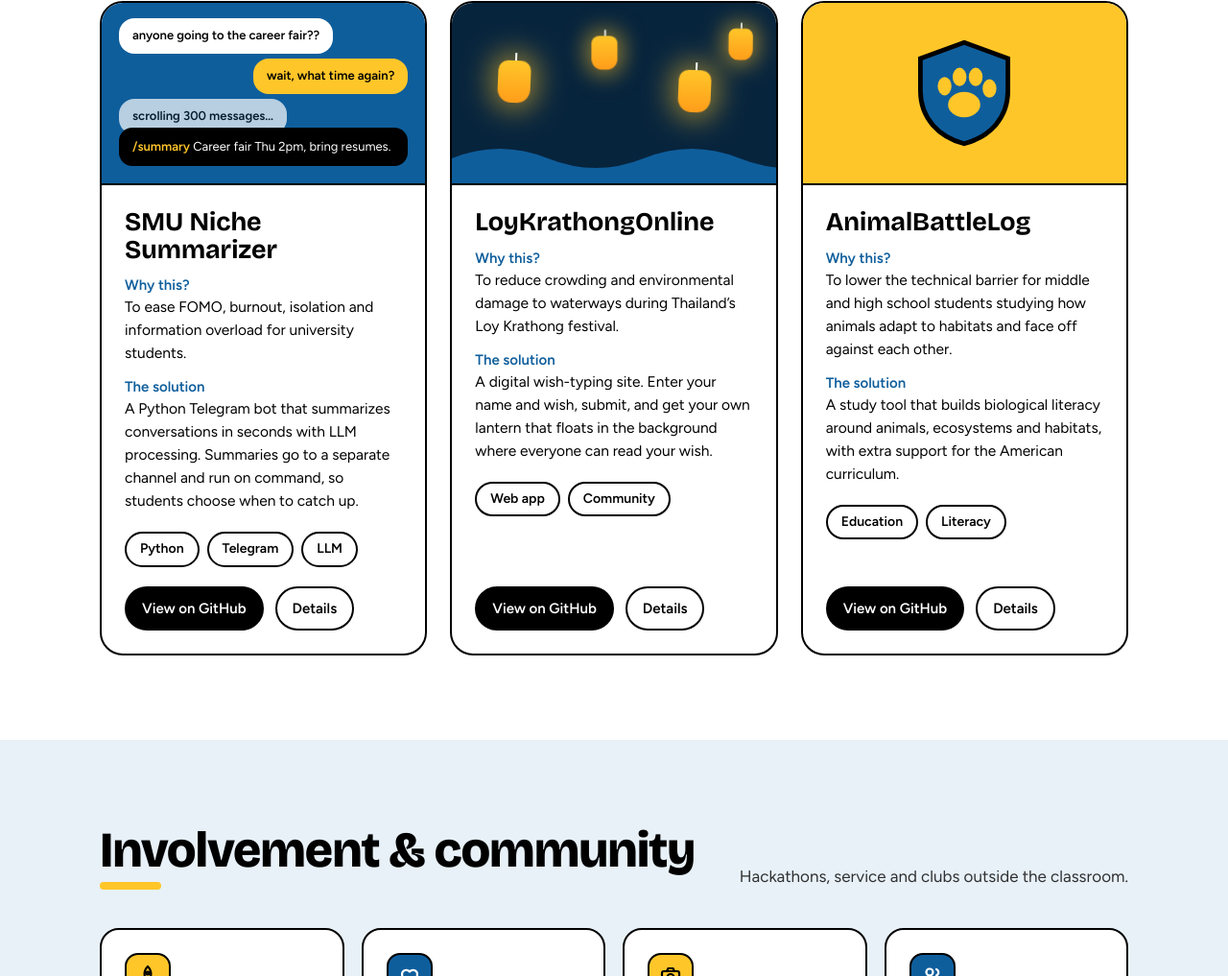
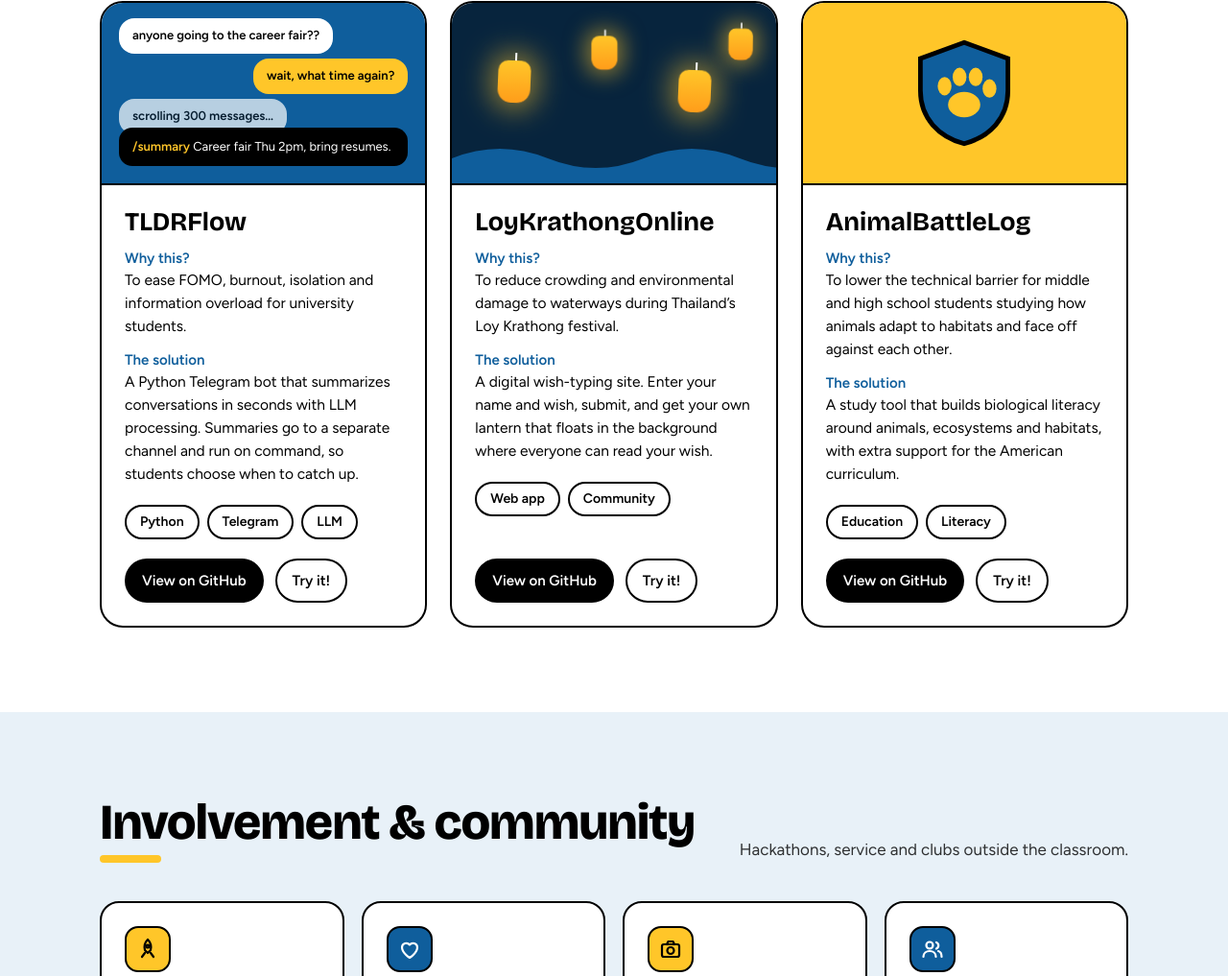
Before and after one commit to EAZYCODER2415/portfolio, a plain HTML site: page index.html in a window 1280 px wide. Shown: the part 2213-3230 px from the top of the page at 96% size. Drawn offline with nearby package versions, Linux system fonts and the light colour scheme.

Commit message:
Updated links to project

```diff
--- a/index.html
+++ b/index.html
@@ -167,11 +167,11 @@ footer a{margin-left:16px;text-decoration:none}footer a:hover{color:var(--y)}
 <div class="bub" style="left:18px;top:100px;opacity:.7">scrolling 300 messages…</div>
 <div class="sum"><b>/summary</b> Career fair Thu 2pm, bring resumes.</div>
 </div>
-<div class="pb"><h3>SMU Niche Summarizer</h3>
+<div class="pb"><h3>TLDRFlow</h3>
 <div><h4>Why this?</h4><p>To ease FOMO, burnout, isolation and information overload for university students.</p></div>
 <div><h4>The solution</h4><p>A Python Telegram bot that summarizes conversations in seconds with LLM processing. Summaries go to a separate channel and run on command, so students choose when to catch up.</p></div>
 <div class="chips"><span class="chip">Python</span><span class="chip">Telegram</span><span class="chip">LLM</span></div>
-<div class="row"><a class="btn sm" href="#">View on GitHub</a><a class="btn o sm" href="#">Details</a></div></div>
+<div class="row"><a class="btn sm" href="https://github.com/EAZYCODER2415/tldr-bot-telegram">View on GitHub</a><a class="btn o sm" href="https://t.me/tldrflow_bot">Try it!</a></div></div>
 </article>
 
 <article class="proj">
@@ -183,7 +183,7 @@ footer a{margin-left:16px;text-decoration:none}footer a:hover{color:var(--y)}
 <div><h4>Why this?</h4><p>To reduce crowding and environmental damage to waterways during Thailand’s Loy Krathong festival.</p></div>
 <div><h4>The solution</h4><p>A digital wish-typing site. Enter your name and wish, submit, and get your own lantern that floats in the background where everyone can read your wish.</p></div>
 <div class="chips"><span class="chip">Web app</span><span class="chip">Community</span></div>
-<div class="row"><a class="btn sm" href="#">View on GitHub</a><a class="btn o sm" href="#">Details</a></div></div>
+<div class="row"><a class="btn sm" href="#">View on GitHub</a><a class="btn o sm" href="#">Try it!</a></div></div>
 </article>
 
 <article class="proj">
@@ -194,7 +194,7 @@ footer a{margin-left:16px;text-decoration:none}footer a:hover{color:var(--y)}
 <div><h4>Why this?</h4><p>To lower the technical barrier for middle and high school students studying how animals adapt to habitats and face off against each other.</p></div>
 <div><h4>The solution</h4><p>A study tool that builds biological literacy around animals, ecosystems and habitats, with extra support for the American curriculum.</p></div>
 <div class="chips"><span class="chip">Education</span><span class="chip">Literacy</span></div>
-<div class="row"><a class="btn sm" href="#">View on GitHub</a><a class="btn o sm" href="#">Details</a></div></div>
+<div class="row"><a class="btn sm" href="#">View on GitHub</a><a class="btn o sm" href="#">Try it!</a></div></div>
 </article>
 </div></div></section>
 
@@ -210,7 +210,7 @@ footer a{margin-left:16px;text-decoration:none}footer a:hover{color:var(--y)}
 <section id="contact" class="contact"><div class="wrap">
 <h2>Let’s build something together</h2>
 <p>Open to project collaborations, hackathon teams and internship conversations.</p>
-<div class="row"><a class="btn y" href="#">Email me</a><a class="btn" href="#">GitHub</a><a class="btn" href="#">LinkedIn</a><a class="btn o" href="#">Download resume</a></div>
+<div class="row"><a class="btn y" href="tomail:thames2415@gmail.com">Email me</a><a class="btn" href="https://github.com/EAZYCODER2415">GitHub</a><a class="btn" href="https://www.linkedin.com/in/pongsavaruth-vorajayudhbong-868655275/">LinkedIn</a><a class="btn o" href="#">Download resume</a></div>
 </div></section>
 <footer><div class="wrap"><span>© 2026 Pongsavaruth Vorajayudhbong. Built at SMU.</span><span><a href="#about">About</a><a href="#skills">Skills</a><a href="#projects">Projects</a><a href="#community">Community</a><a href="#top">Back to top</a></span></div></footer>
 </body></html>
```
